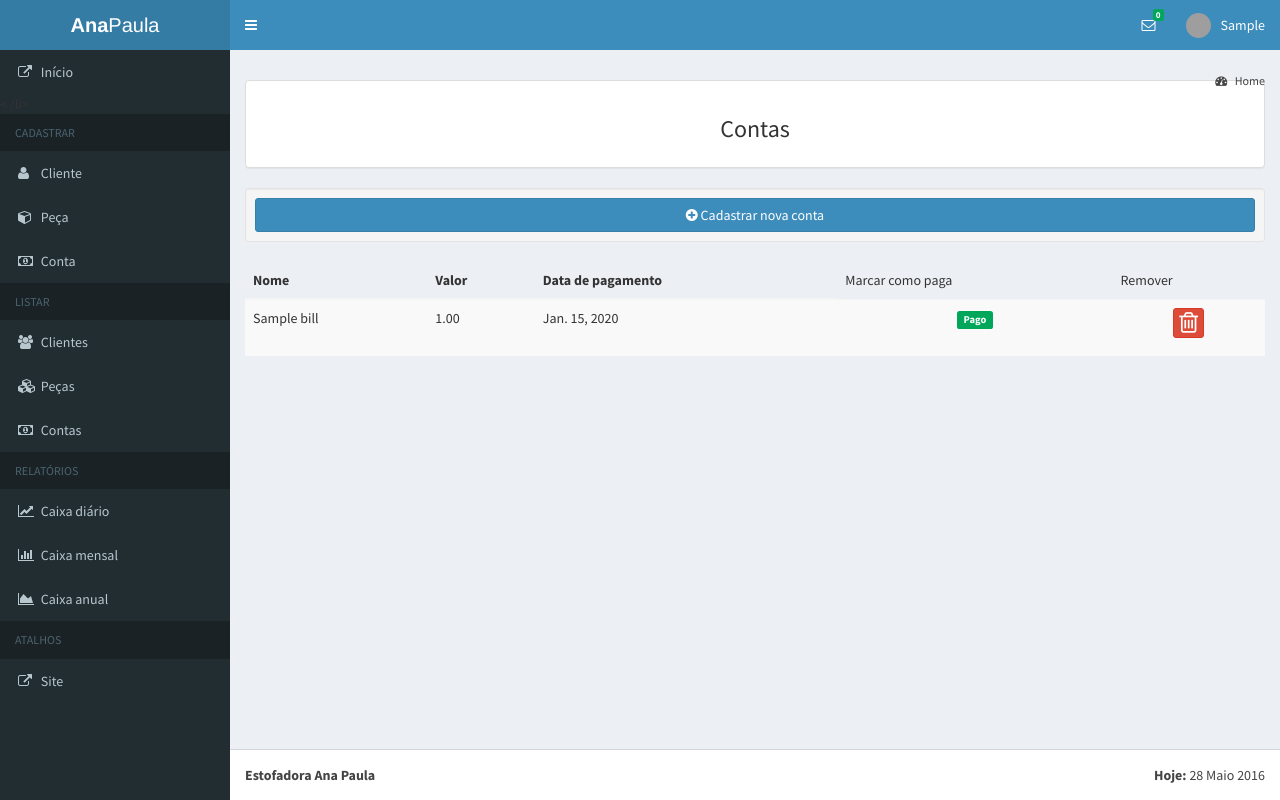
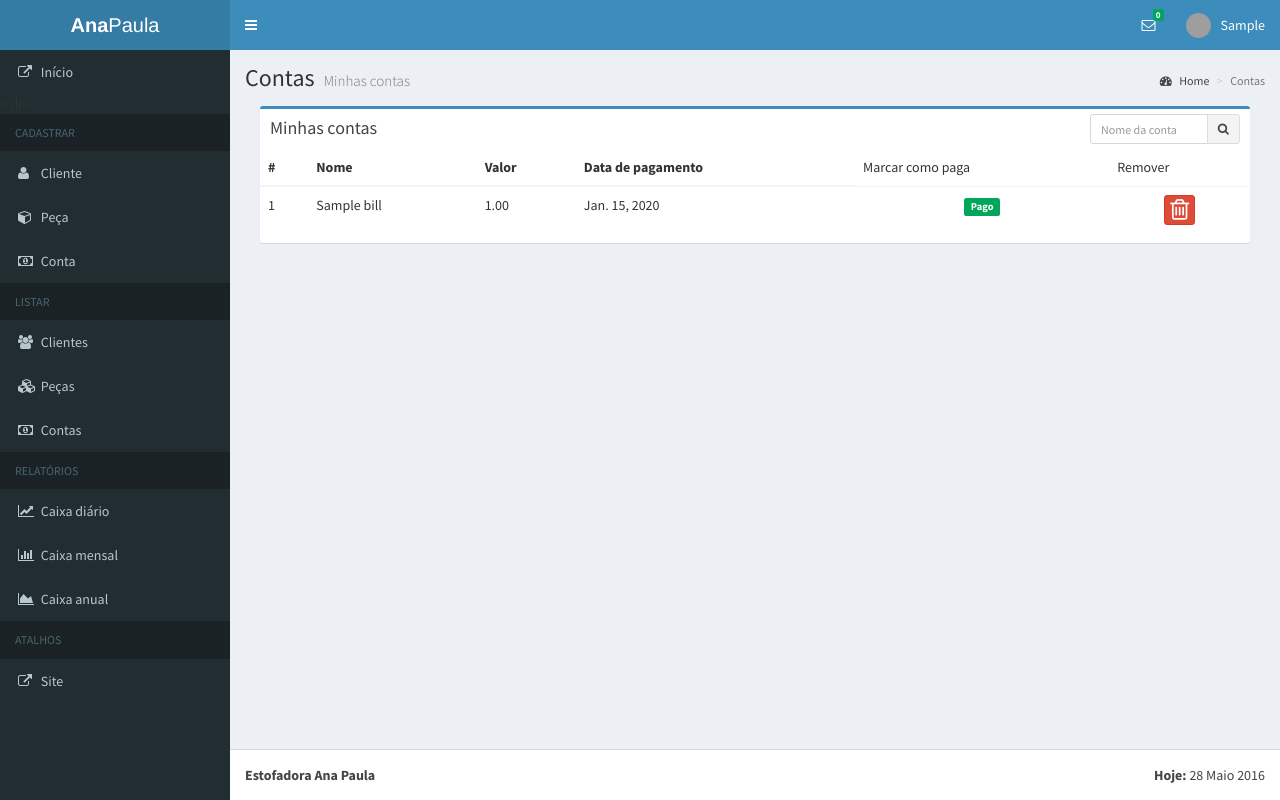
Before and after one commit to delete/estofadora, a Django app: a page that uses estofadora/bills/templates/bills/list.html in a window 1280 px wide. Run offline with Django 3.2, Linux system fonts and the light colour scheme; a user stored in the database is signed in; tables that the repository leaves empty hold one stand-in row (values such as "Sample post"); some libraries are stand-ins or nearby versions; grey boxes are pictures that could not be loaded.

Commit message:
update bills list template
Update bills list template to new layout

```diff
--- a/estofadora/bills/templates/bills/list.html
+++ b/estofadora/bills/templates/bills/list.html
@@ -1,23 +1,47 @@
 {% extends "base.html" %}
 
+{% block title %}Contas{% endblock title %}
+
+{% block content-header-title %}
+Contas
+{% endblock content-header-title %}
+
+{% block content-header-subtitle %}
+<small>Minhas contas</small>
+{% endblock content-header-subtitle %}
+
+{% block content-header-breadcrumb %}
+<li class="active">Contas</li>
+{% endblock content-header-breadcrumb %}
+
 {% block content %}
-<div class="panel panel-default">
-	<div class="panel-body">
-		<h3><p class="text-center">Contas</p></h3>
+
+<div class="col-xs-12">
+	  <div class="box box-primary">
+	    <div class="box-header">
+	      <h3 class="box-title">Minhas contas</h3>
+
+		      <div class="box-tools">
+			      <form method="POST">
+		      		{% csrf_token %}
+			        <div class="input-group input-group-sm" style="width: 150px;">
+			          <input type="text" name="name" class="form-control pull-right" placeholder="Nome da conta">
+
+			          <div class="input-group-btn">
+			            <button type="submit" name="search" class="btn btn-default"><i class="fa fa-search"></i></button>
 			          </div>
 			        </div>
-
-<div class="well well-sm">
-	<a class="btn btn-primary form-control"
-		href="{% url 'bills:new' %}" role="button">
-		<i class="fa fa-plus-circle"></i>
-		Cadastrar nova conta</a>
+			        </form>
 		      </div>
 
+	    </div>
+	    <!-- /.box-header -->
+	    <div class="box-body table-responsive no-padding">
+	      <table class="table table-hover">
 	      {% if bills %}
-	<table class="table table-striped">
 	        <thead>
 		        <tr>
+		          <th>#</th>
 		          <th>Nome</th>
 		          <th>Valor</th>
 		          <th>Data de pagamento</th>
@@ -28,6 +52,7 @@
 		      <tbody>
 		      	{% for bill in bills %}
 			        <tr>
+			        	<td>{{forloop.counter}}</td>
 			          <td>{{bill.name}}</td>
 								<td>{{bill.value}}</td>
 								<td>{{bill.date_to_pay}}</td>
@@ -53,9 +78,14 @@
 			        </tr>
 			       {% endfor %}
 	        </tbody>
+	      {% else %}
+			  	<div class="alert alert-warning text-center" role="alert">Nenhum cliente encontrado.</div>
+				{% endif %}
 	       </table>
-{% else %}
-<div class="alert alert-warning text-center" role="alert">Nenhuma conta cadastrada.</div>
-{% endif %}
+	    </div>
+	    <!-- /.box-body -->
+	  </div>
+  <!-- /.box -->
+</div>
 
 {% endblock %}
```
Lines whose indentation alone changed are shown as unchanged.
